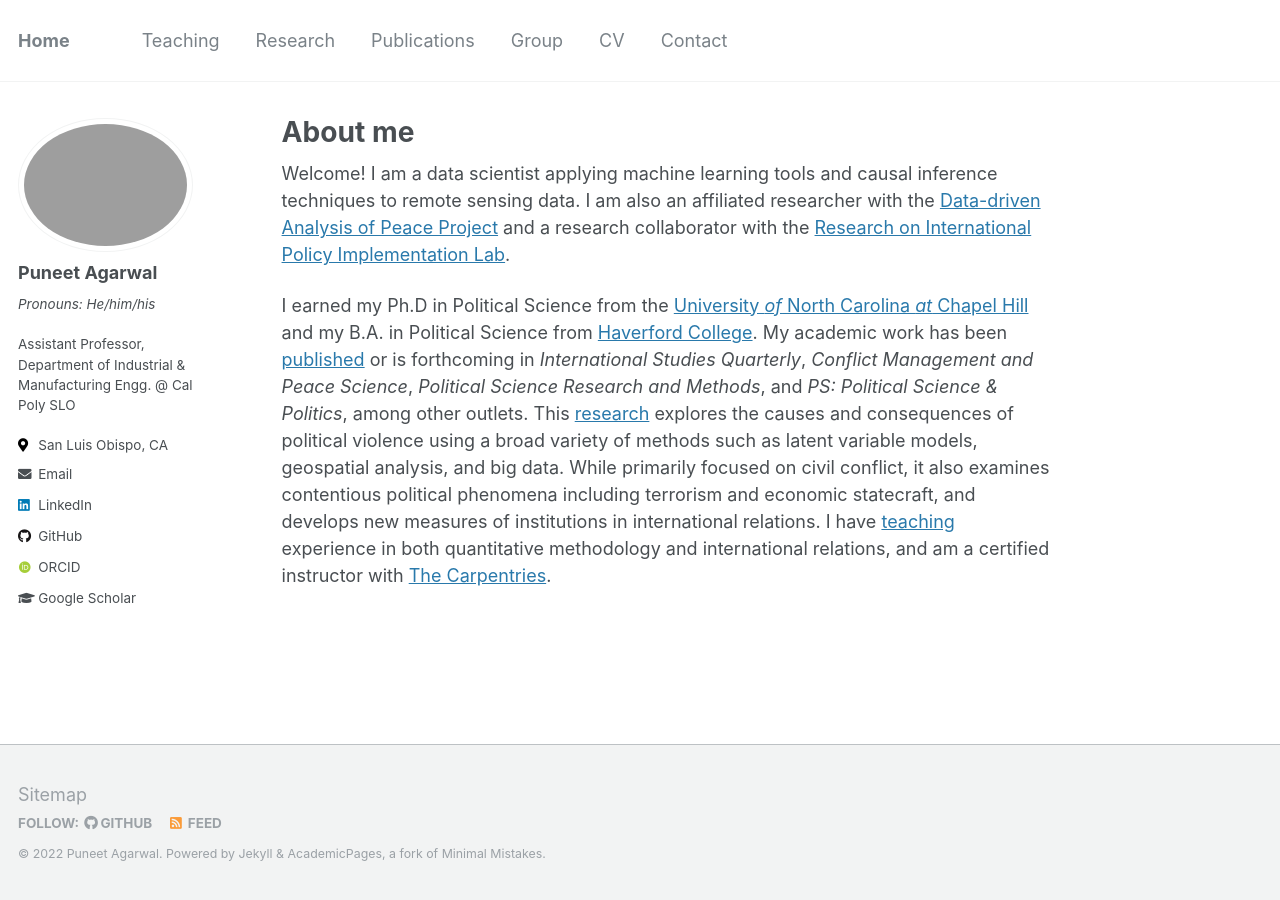
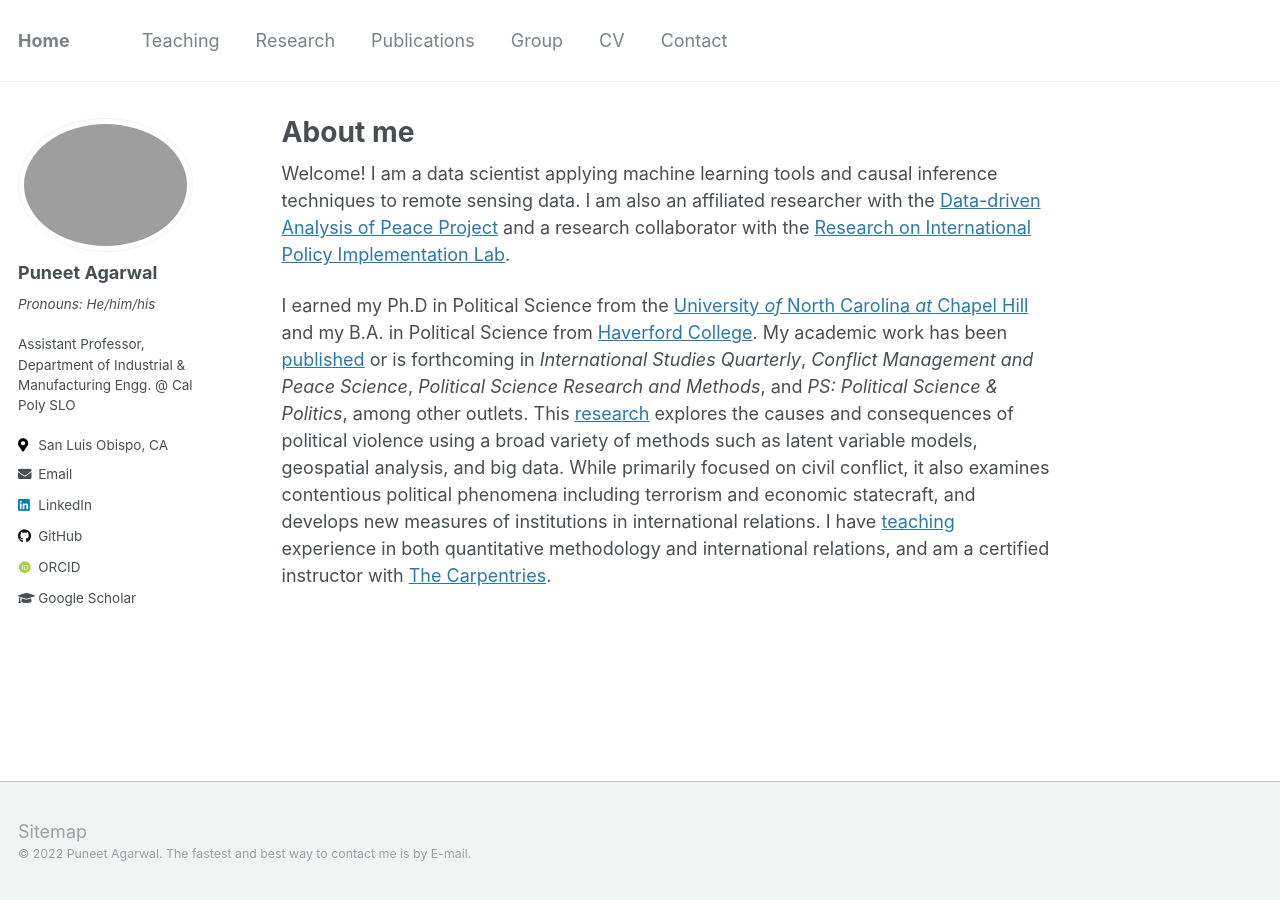
Before and after one commit to pagarw05/pagarw05.github.io, a Jekyll site: the page built from _pages/about.md, in a window 1280 px wide. Built offline with Jekyll 4.4.1, drawn with Linux system fonts in a browser that asks for light colours; some web fonts are replaced.

Commit message:
Updated footer.html file
Removed unnecessary information

```diff
--- a/_includes/footer.html
+++ b/_includes/footer.html
@@ -1,24 +1,3 @@
 {% include base_path %}
 
-<div class="page__footer-follow">
-  <ul class="social-icons">
-    {% if site.data.ui-text[site.locale].follow_label %}
-      <li><strong>{{ site.data.ui-text[site.locale].follow_label }}</strong></li>
-    {% endif %}
-    {% if site.twitter.username %}
-      <li><a href="https://twitter.com/{{ site.twitter.username }}"><i class="fab fa-twitter-square" aria-hidden="true"></i> Twitter</a></li>
-    {% endif %}
-    {% if site.facebook.username %}
-      <li><a href="https://facebook.com/{{ site.facebook.username }}"><i class="fab fa-facebook-square" aria-hidden="true"></i> Facebook</a></li>
-    {% endif %}
-    {% if site.author.github %}
-      <li><a href="http://github.com/{{ site.author.github }}"><i class="fab fa-github" aria-hidden="true"></i> GitHub</a></li>
-    {% endif %}
-    {% if site.author.bitbucket %}
-      <li><a href="http://bitbucket.org/{{ site.author.bitbucket }}"><i class="fab fa-bitbucket" aria-hidden="true"></i> Bitbucket</a></li>
-    {% endif %}
-    <li><a href="{% if site.atom_feed.path %}{{ site.atom_feed.path }}{% else %}{{ base_path }}/feed.xml{% endif %}"><i class="fa fa-fw fa-rss-square" aria-hidden="true"></i> {{ site.data.ui-text[site.locale].feed_label | default: "Feed" }}</a></li>
-  </ul>
-</div>
-
-<div class="page__footer-copyright">&copy; {{ site.time | date: '%Y' }} {{ site.name | default: site.title }}. {{ site.data.ui-text[site.locale].powered_by | default: "Powered by" }} <a href="http://jekyllrb.com" rel="nofollow">Jekyll</a> &amp; <a href="https://github.com/academicpages/academicpages.github.io">AcademicPages</a>, a fork of <a href="https://mademistakes.com/work/minimal-mistakes-jekyll-theme/" rel="nofollow">Minimal Mistakes</a>.</div>
+<div class="page__footer-copyright">&copy; {{ site.time | date: '%Y' }} {{ site.name | default: site.title }}. The fastest and best way to contact me is by E-mail.
```
